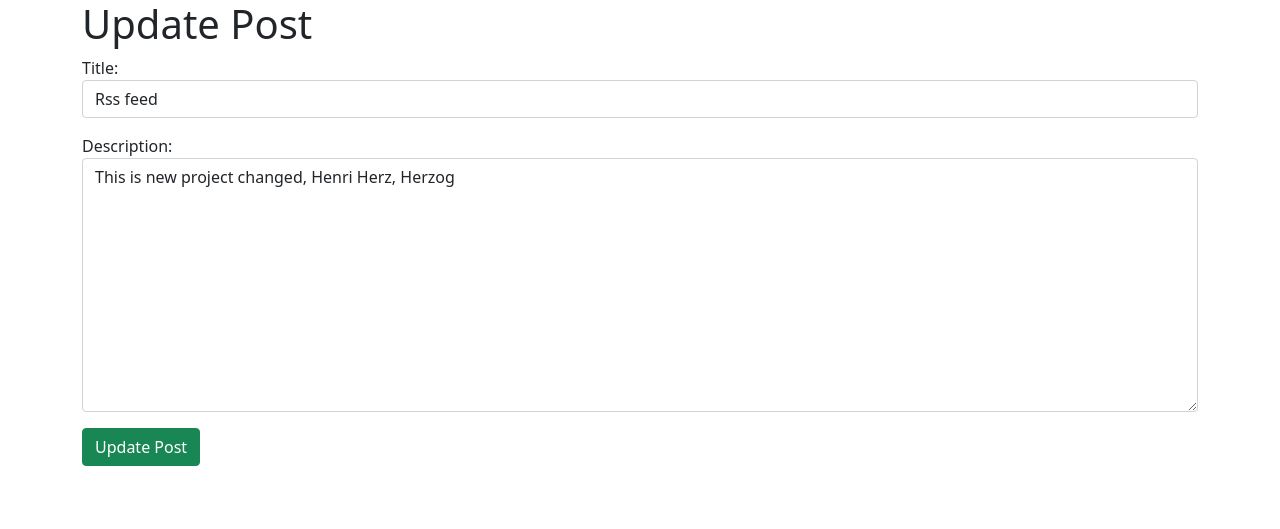
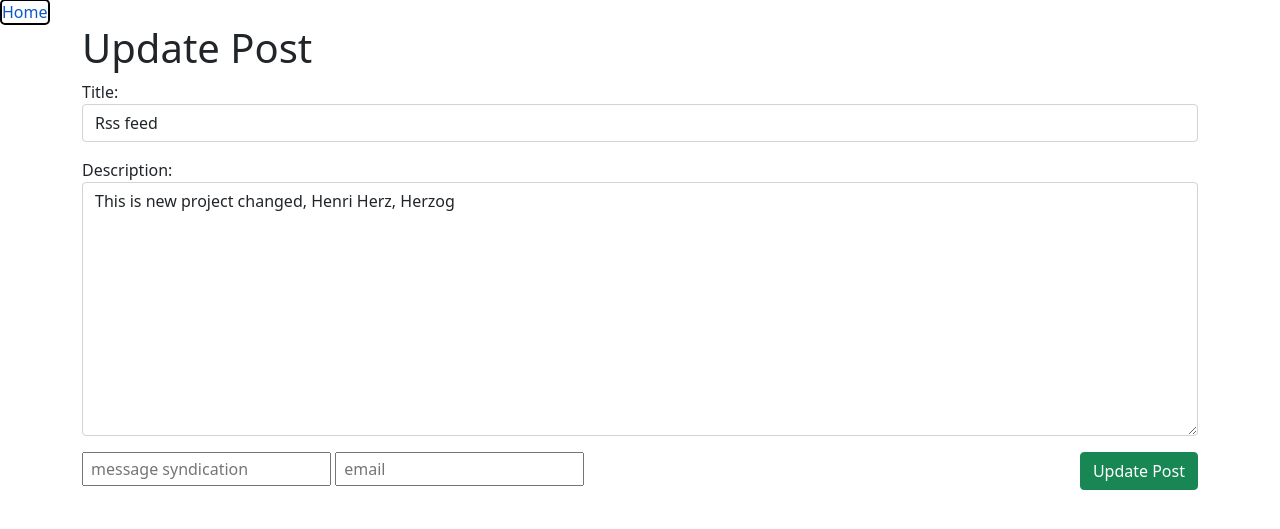
Before and after one commit to RamazanAyazbek/Diplom, a Django app: page /update_post/22 in a window 1280 px wide. Shown: the top 529 px of the page. Run offline with Django 3.2, Linux system fonts and the light colour scheme; data comes from the database, SQL or seed files in the repository; both versions use the stored data as it was after the commit; some libraries are stand-ins or nearby versions.

Commit message:
email send

```diff
--- a/account/urls.py
+++ b/account/urls.py
@@ -1,6 +1,7 @@
 from django.urls import path
 from .views import LoginView, LogoutView,HomeView,DeletePostView
-from .views import create_post, projects, update_post,view_post
+from .views import create_post, projects, update_post,view_post, user
+from . import views
 
 from .feeds import LatestPostsFeed
 # app_name='account'
@@ -11,7 +12,8 @@ urlpatterns = [
     path('create-project/', create_post, name="create_project"),
     path('project/<int:id>', view_post, name='project_view'),
     path('projects/', projects, name="projects"),
+    path('users/', user, name="users"),
     path('update_post/<int:id>', update_post, name='update_post'),
     path('delete_post/<int:pk>/remove', DeletePostView.as_view(), name='delete_project'),
-    path('feed/', LatestPostsFeed(), name="rss_feed")
+    path('feed/', LatestPostsFeed(), name="rss_feed"),
 ]
--- a/account/views.py
+++ b/account/views.py
@@ -10,7 +10,9 @@ from django.contrib.auth.decorators import login_required
 from django.utils.decorators import method_decorator
 from .models import Post, Version
 from django.urls import reverse,reverse_lazy
-
+from django.contrib.auth import get_user_model
+from django.core.mail import send_mail
+from django.conf import settings
 class LoginView(View):
 
     def get(self,request):
@@ -61,6 +63,13 @@ class HomeView(View):
 def create_post(request):
     if request.method =="POST":
         form = PostForm(request.POST)
+        email="ramazan.ayazbek.kz@gmail.com"
+        message="Created new post"
+        send_mail(
+        'Aibol created new project',
+        message,
+        'settings.EMAIL_HOST_USER',
+        [email])
         if form.is_valid:
             post = form.save(commit=False)
             post.author=request.user
@@ -73,7 +82,17 @@ def create_post(request):
 
 def projects(request):
     posts=Post.objects.all()
-    return render(request, 'all_projects.html',  {"posts":posts})
+    context={
+        "posts":posts
+    }
+    return render(request, 'all_projects.html',  context)
+def user(request):
+    User=get_user_model()
+    users=User.objects.all()
+    context={
+        "users":users
+    }
+    return render(request, 'user.html',  context)
 # class ProjectDetailView(DetailView):
 #     model=Post
 #     template_name="project.html"
@@ -97,7 +116,16 @@ def view_post(request, id):
 
 def update_post(request, id):
     post = get_object_or_404(Post, id=id)
+
     if request.method == 'POST':
+        message=request.POST["message"]
+        email=request.POST["email"]
+        # email="ramazan.ayazbek.kz@gmail.com"
+        send_mail(
+        'Project changed from Maks',
+        message,
+        'settings.EMAIL_HOST_USER',
+        [email])
         version_number = post.versions.count() + 1
         post_version = Version(post=post,version_number=version_number, description=post.description)
         post_version.save()
@@ -120,3 +148,50 @@ class DeletePostView(DeleteView):
     model=Post
     template_name="delete_post.html"
     success_url=reverse_lazy("home")
+
+
+# def send_email(request):
+#     if request.method =="POST":
+#         message=request.POST["message"]
+#         email="ramazan.ayazbek.kz@gmail.com"
+
+#         send_mail(
+#         'Contact Form',
+#         message,
+#         'settings.EMAIL_HOST_USER',
+#         [email]
+#         )
+
+
+
+
+
+
+
+# from django.http import JsonResponse
+# import smtplib
+# from email.mime.text import MIMEText
+# import json
+
+# def send_email(request):
+#     if request.method == 'POST':
+#         data = json.loads(request.body)
+#         to_email = data['to_email']
+#         from_email = data['from_email']
+#         subject = data['subject']
+#         body = data['body']
+
+#         msg = MIMEText(body)
+#         msg['Subject'] = subject
+#         msg['From'] = from_email
+#         msg['To'] = to_email
+
+#         try:
+#             smtp_server = smtplib.SMTP('maksplank351@gmail.com', 587)
+#             smtp_server.starttls()
+#             smtp_server.login(from_email, 'Ramazan1901')
+#             smtp_server.sendmail(from_email, to_email, msg.as_string())
+#             smtp_server.quit()
+#             return JsonResponse({'status': 'ok'})
+#         except Exception as e:
+#             return JsonResponse({'status': 'error', 'message': str(e)})
--- a/statics/css/projects.css
+++ b/statics/css/projects.css
@@ -4,11 +4,12 @@
 
     width: 145vh;
 
-    height: 95vh;
+    /* height: 95vh; */
 
     padding-left: 25px;
 
     padding-top: 20px;
+    padding-bottom: 20px;
 
     font-family: Verdana, Geneva, Tahoma, sans-serif;
 
--- a/statics/js/script.js
+++ b/statics/js/script.js
@@ -1,5 +1,3 @@
-
-
     $('.slider__inner,  .news__slider-inner').slick({
         nextArrow: '<button type="button" class="slick-btn slick-next"></button>' ,
         prevArrow: '<button type="button" class="slick-btn slick-prev"></button>' ,
--- a/templates/all_projects.html
+++ b/templates/all_projects.html
@@ -12,7 +12,6 @@
                 <li><a href="{% url 'project_view' post.id %}">{{post.title}}</a></li>
             </ul>
             {% endfor %}
-
-        {% endblock %}
     </nav>
 </div>
+{% endblock %}
--- a/templates/base.html
+++ b/templates/base.html
@@ -18,7 +18,15 @@
         {% endfor %}
         {% endif %}
     </div>
+    <a class="back_home" href="{% url 'home' %}">Home</a>
     {% block content %}
     {% endblock %}
 </body>
+<style>
+    .back_home{
+        text-decoration: none;
+        border:2px solid black;
+        border-radius: 5px;
+    }
+</style>
 </html>
--- a/templates/update_post.html
+++ b/templates/update_post.html
@@ -2,28 +2,26 @@
 {% block title %}Update{% endblock%}
 {% load crispy_forms_tags%}
 {% block content %}
-<!-- {% comment %} <div class="container">
-    <h1>Update</h1>
-    <form method="post">
-    {% csrf_token %} {{form | crispy}}
-    <button type="submit" class="btn btn-success">Update</button>
-</form>
-</div> {% endcomment %} -->
-
-
 <div class="container">
     <h1>Update Post</h1>
 <div class="mb-3">
-  <!-- <label for="exampleFormControlInput1" class="form-label">Email address</label> -->
 <form method="post">
   {% csrf_token %}
   {{ form.as_p }}
 </div>
 
-
-
- <button type="submit" class="btn btn-success">Update Post</button>
+<input type="text" name="message" placeholder="message syndication">
+<input type="text" name="email" placeholder="email">
+ <button id="send-email-btn" type="submit"  class="btn btn-success">Update Post</button>
 </div>
-
-
+<style>
+  input{
+    outline: none;
+    padding:3px 7px;
+    /* border-radius: 5px; */
+  }
+  button{
+    float:right;
+  }
+</style>
 {% endblock %}
```
Also changed, not shown: djangoregistertemplate/settings.py (+10 -0 lines), templates/home.html (+3 -6 lines), templates/user.html (added, +19 -0 lines), db.sqlite3.
